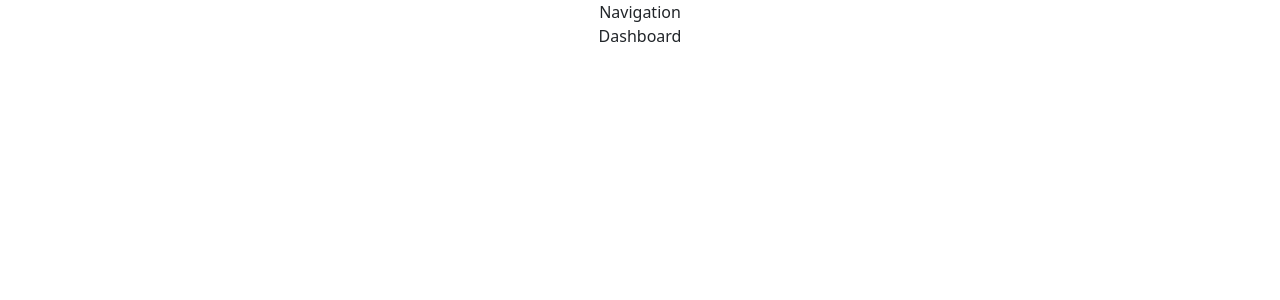
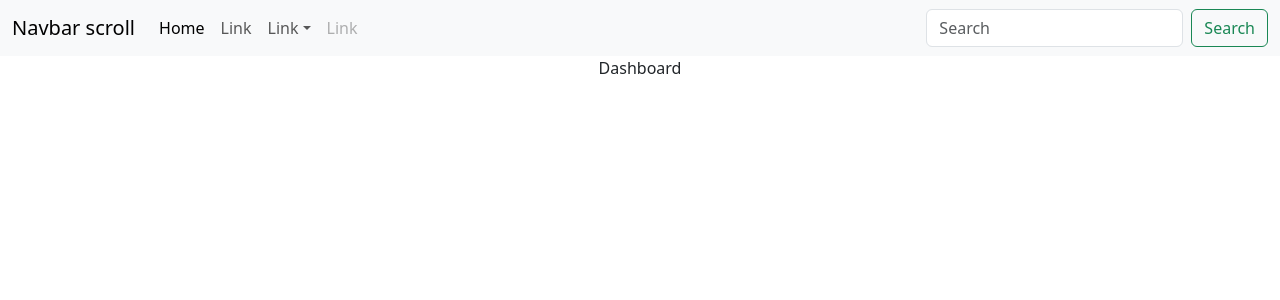
Before and after one commit to pablex72/ecommerce-shop-redux, a React (Create React App) app: page / in a window 1280 px wide. Shown: the top 300 px of the page. Built offline with nearby package versions, Linux system fonts and the light colour scheme.

Commit message:
feat:adding bootstrap navBar

```diff
--- /dev/null
+++ b/src/components/NavBarPanel.js
@@ -0,0 +1,100 @@
+import React from "react";
+
+const NavBar = () => {
+  return (
+    <nav className="navbar navbar-expand-lg navbar-light bg-light">
+      <div className="container-fluid">
+        <a className="navbar-brand" href="#">
+          Navbar scroll
+        </a>
+        <button
+          className="navbar-toggler"
+          type="button"
+          data-bs-toggle="collapse"
+          data-bs-target="#navbarScroll"
+          aria-controls="navbarScroll"
+          aria-expanded="false"
+          aria-label="Toggle navigation"
+        >
+          <span className="navbar-toggler-icon"></span>
+        </button>
+        <div className="collapse navbar-collapse" id="navbarScroll">
+          <ul
+            className="navbar-nav me-auto my-2 my-lg-0 navbar-nav-scroll"
+            style={{maxHeight: '100px'}}
+            // "--bs-scroll-height: 100px;"
+          >
+            <li className="nav-item">
+              <a className="nav-link active" aria-current="page" href="#">
+                Home
+              </a>
+            </li>
+            <li className="nav-item">
+              <a className="nav-link" href="#">
+                Link
+              </a>
+            </li>
+            <li className="nav-item dropdown">
+              <a
+                className="nav-link dropdown-toggle"
+                href="#"
+                id="navbarScrollingDropdown"
+                role="button"
+                data-bs-toggle="dropdown"
+                aria-expanded="false"
+              >
+                Link
+              </a>
+              <ul
+                className="dropdown-menu"
+                aria-labelledby="navbarScrollingDropdown"
+              >
+                <li>
+                  <a className="dropdown-item" href="#">
+                    Action
+                  </a>
+                </li>
+                <li>
+                  <a className="dropdown-item" href="#">
+                    Another action
+                  </a>
+                </li>
+                <li>
+                  <hr className="dropdown-divider" />
+                </li>
+                <li>
+                  <a className="dropdown-item" href="#">
+                    Something else here
+                  </a>
+                </li>
+              </ul>
+            </li>
+            <li className="nav-item">
+              <a
+                className="nav-link disabled"
+                href="#"
+                tabindex="-1"
+                aria-disabled="true"
+              >
+                Link
+              </a>
+            </li>
+          </ul>
+          <form className="d-flex">
+            <input
+              className="form-control me-2"
+              type="search"
+              placeholder="Search"
+              aria-label="Search"
+            />
+            <button className="btn btn-outline-success" type="submit">
+              Search
+            </button>
+          </form>
+        </div>
+      </div>
+    </nav>
+  );
+};
+
+export default NavBar;
--- a/src/components/RootLayout.js
+++ b/src/components/RootLayout.js
@@ -1,9 +1,10 @@
 import React from "react";
 import { Outlet } from "react-router-dom";
+import NavBar from "./NavBarPanel";
 const RootLayout = () => {
   return (
     <>
-      <div>Navigation</div>
+      <NavBar />
       <main>
         <Outlet />
       </main>
```
